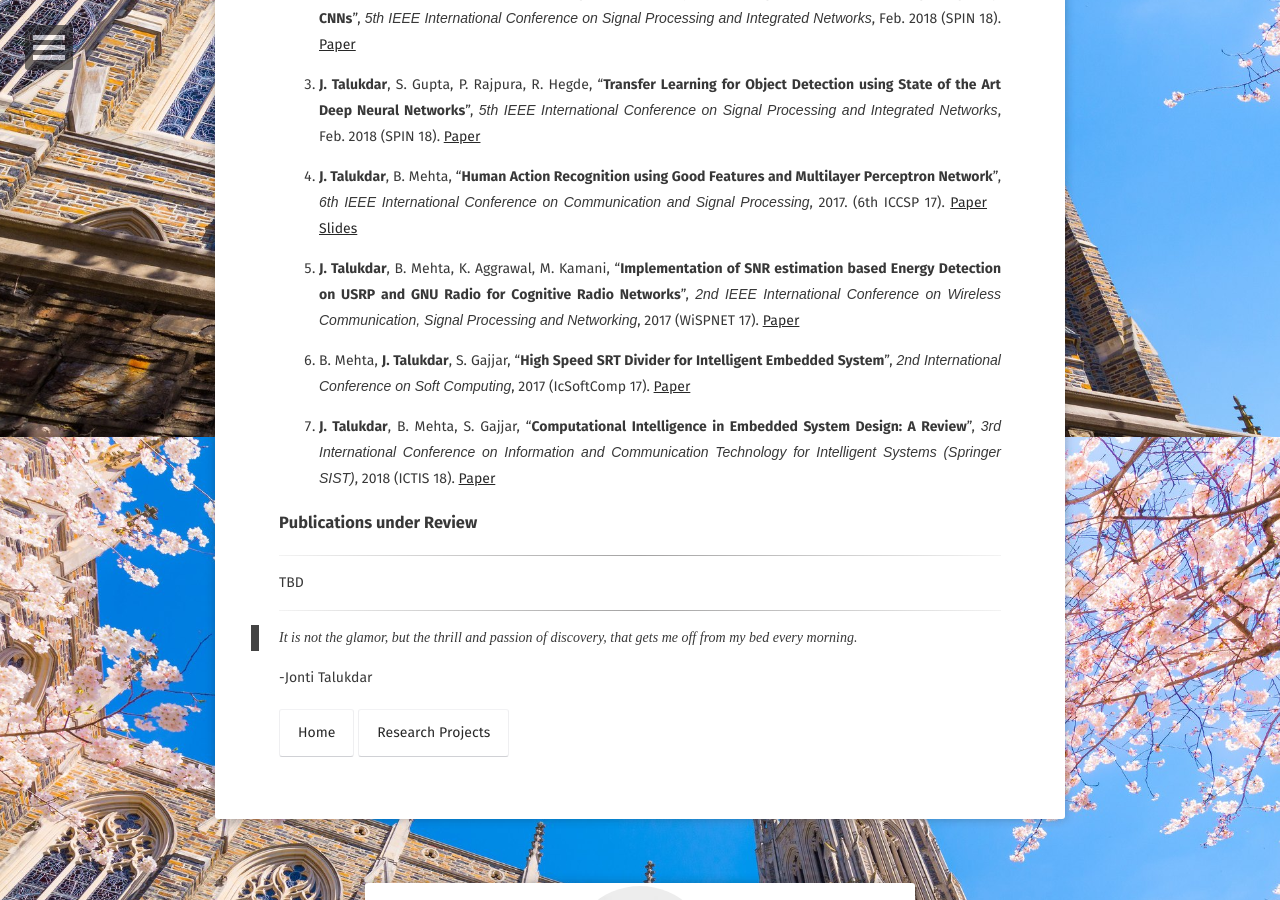
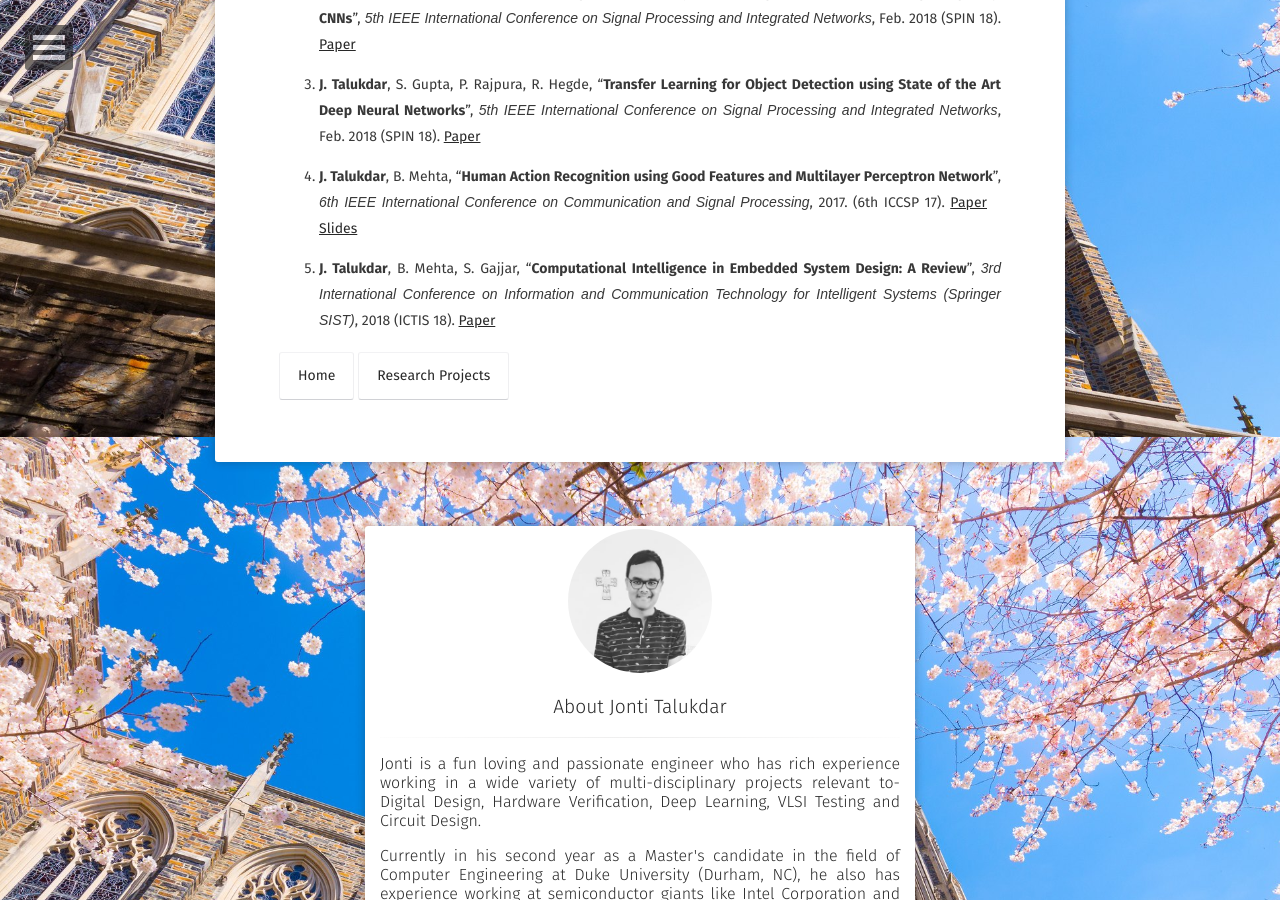
Before and after one commit to jontitalukdar/jontitalukdar.github.io_x, a Jekyll site: the page built from publications.md, in a window 1280 px wide and 900 px high, scrolled down 463 px. Built offline with Jekyll 4.4.1, drawn with Linux system fonts in a browser that asks for light colours; some web fonts are replaced; comment, search, counter and statistics services are not loaded.

Commit message:
Update publications.md

```diff
--- a/publications.md
+++ b/publications.md
@@ -12,21 +12,7 @@ title: "Publications"
 
 4. **J. Talukdar**, B. Mehta, "**Human Action Recognition using Good Features and Multilayer Perceptron Network**", *6th IEEE International Conference on Communication and Signal Processing*, 2017. (6th ICCSP 17). [Paper](https://arxiv.org/ftp/arxiv/papers/1708/1708.06794.pdf){:target="_blank"}&emsp; [Slides](assets/iccsp_ppt.pdf){:target="_blank"}&emsp;
 
-5. **J. Talukdar**, B. Mehta, K. Aggrawal, M. Kamani, "**Implementation of SNR estimation based Energy Detection on USRP and GNU Radio for Cognitive Radio Networks**", *2nd IEEE International Conference on Wireless Communication, Signal Processing and Networking*, 2017 (WiSPNET 17). [Paper](https://arxiv.org/ftp/arxiv/papers/1708/1708.06802.pdf){:target="_blank"}&emsp;
-
-6. B. Mehta, **J. Talukdar**, S. Gajjar, "**High Speed SRT Divider for Intelligent Embedded System**", *2nd International Conference on Soft Computing*, 2017 (IcSoftComp 17). [Paper](assets/srt.pdf){:target="_blank"}&emsp;
-
-7. **J. Talukdar**, B. Mehta, S. Gajjar, "**Computational Intelligence in Embedded System Design: A Review**", *3rd International Conference on Information and Communication Technology for Intelligent Systems (Springer SIST)*, 2018 (ICTIS 18). [Paper](https://drive.google.com/file/d/0ByGq26nUw_7FY1JRUGlPOWQ1dWtMcHdJcm1STFZqYVpFRk84/edit){:target="_blank"}&emsp;
-
-### Publications under Review
-***
-TBD
-
-***
-
->It is not the glamor, but the thrill and passion of discovery, that gets me off from my bed every morning.
-
--Jonti Talukdar
+5. **J. Talukdar**, B. Mehta, S. Gajjar, "**Computational Intelligence in Embedded System Design: A Review**", *3rd International Conference on Information and Communication Technology for Intelligent Systems (Springer SIST)*, 2018 (ICTIS 18). [Paper](https://drive.google.com/file/d/0ByGq26nUw_7FY1JRUGlPOWQ1dWtMcHdJcm1STFZqYVpFRk84/edit){:target="_blank"}&emsp;
 
 [Home](https://jontitalukdar.github.io/){: .btn}
 [Research Projects](https://jontitalukdar.github.io/research){: .btn}
```
